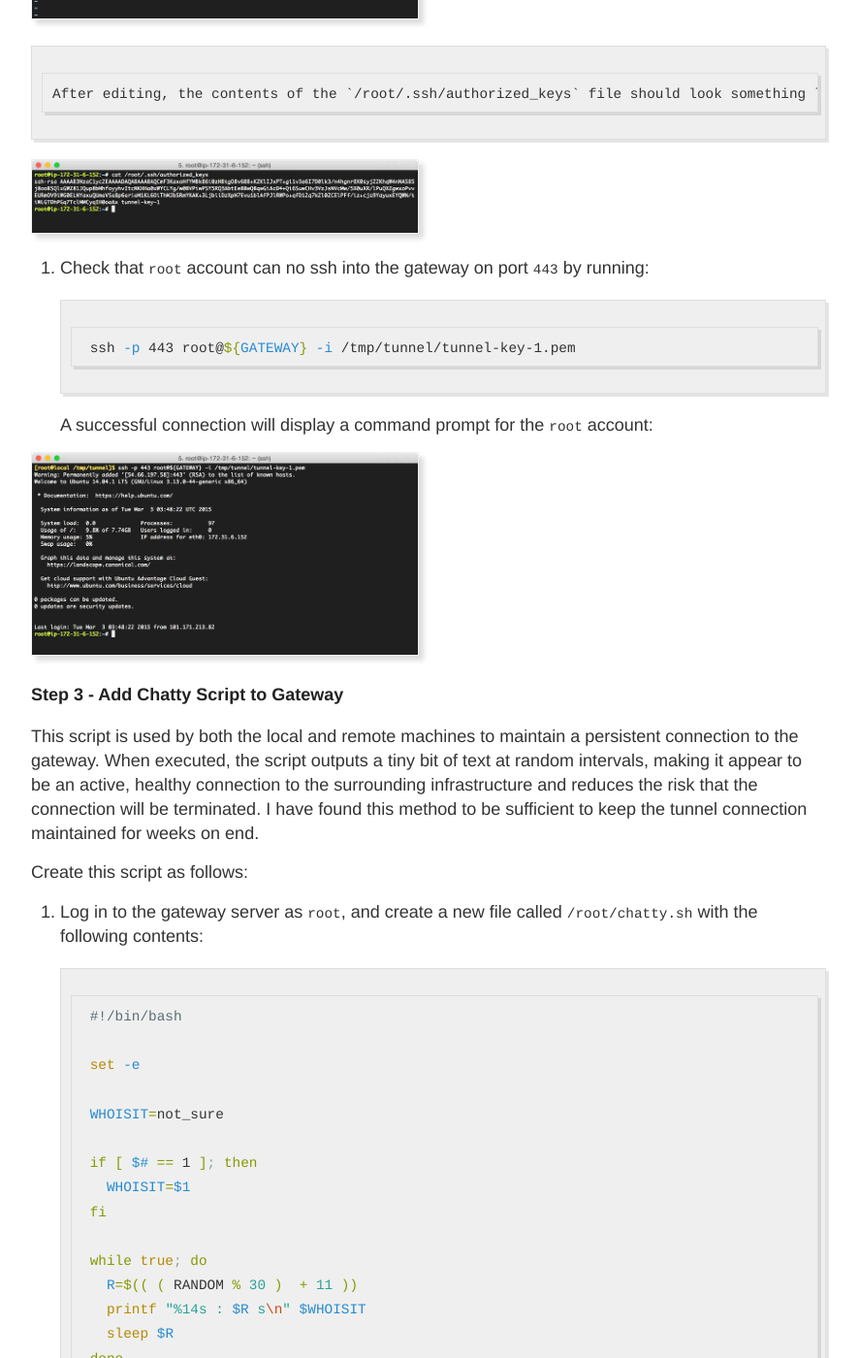
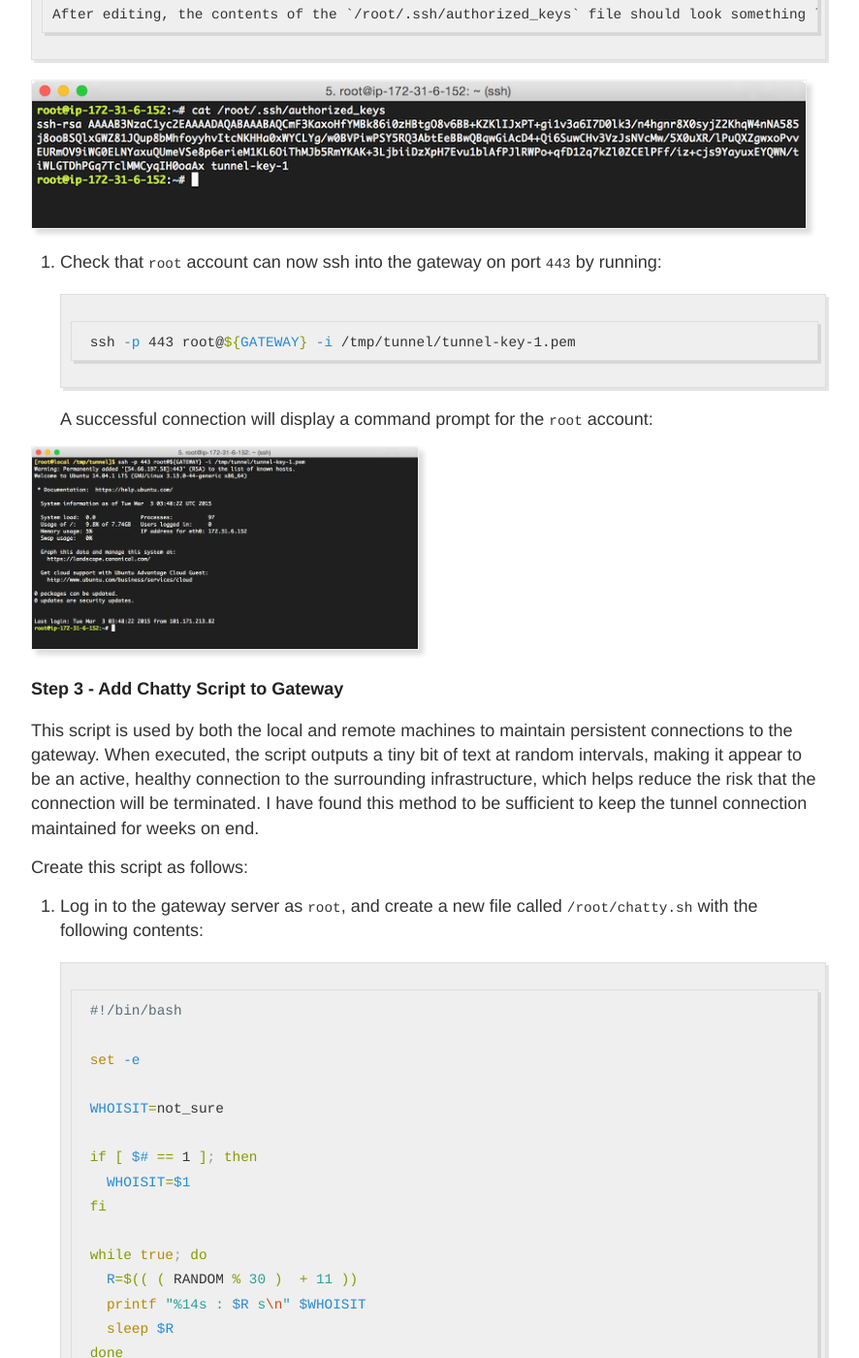
Before and after one commit to corphacks/corphacks.github.io, a Jekyll site: the page built from _posts/2015-03-03-Super-Simple-SSH-Tunnel.md, in a window 1280 px wide and 1400 px high, scrolled down 7105 px. Shown: the whole window at 97% size, without its empty margins (198-1084 px from the left). Built offline with Jekyll 4.4.1, drawn with Linux system fonts in a browser that asks for light colours; Markdown is read by kramdown in place of the engine named in the settings; comment, search, counter and statistics services are not loaded; some of the changed text lies outside the part shown.

````diff
--- a/_posts/2015-03-03-Super-Simple-SSH-Tunnel.md
+++ b/_posts/2015-03-03-Super-Simple-SSH-Tunnel.md
@@ -103,22 +104,25 @@ With the new gateway service up and running on Amazon, the next step is to prepa
     Where `GATEWAY` points to the IP address that was noted in Step 1. If successful, you will be presented with the command prompt of the new instance:
 {% include thumb.html url="/assets/diagrams/simple/ec2conf-1.png" %}
 
-3. Switch to `root` by running `sudo su`, then open the sshd config file for editing using `vi /etc/ssh/sshd_config`:
-{% include thumb.html url="/assets/diagrams/simple/ec2conf-2.png" %}
+3. Switch to `root` by running `sudo su`, then open the sshd config file for editing using `vi` or similar:
 
-4. Add an additional `Port 443` configuration line underneath the existing `Port 22` declaration and save the file:
+    ```bash
+    vi /etc/ssh/sshd_config
+    ```
+
+4. Add an additional `Port 443` configuration directive underneath the existing `Port 22` declaration and save the file:
 {% include thumb.html url="/assets/diagrams/simple/ec2conf-3.png" %}
 
 5. Restart the `ssh` service by running `service ssh restart`:
 {% include thumb.html url="/assets/diagrams/simple/ec2conf-4.png" %}
 
 6. To allow the `root` account to SSH directly into the server, edit the `/root/.ssh/authorized_keys` file and remove the comment at the beginning of the first line, so that the line starts with `ssh-rsa AAA...`:
-{% include thumb.html url="/assets/diagrams/simple/ec2conf-5.png" %}
+{% include bordered.html url="/assets/diagrams/simple/ec2conf-5.png" %}
 
     After editing, the contents of the `/root/.ssh/authorized_keys` file should look something like this:
-{% include thumb.html url="/assets/diagrams/simple/ec2conf-6.png" %}
+{% include bordered.html url="/assets/diagrams/simple/ec2conf-6.png" %}
 
-7. Check that `root` account can no ssh into the gateway on port `443` by running:
+7. Check that `root` account can now ssh into the gateway on port `443` by running:
 
     ```bash
     ssh -p 443 root@${GATEWAY} -i /tmp/tunnel/tunnel-key-1.pem
@@ -130,7 +134,7 @@ With the new gateway service up and running on Amazon, the next step is to prepa
 
 ##### Step 3 - Add Chatty Script to Gateway
 
-This script is used by both the local and remote machines to maintain a persistent connection to the gateway. When executed, the script outputs a tiny bit of text at random intervals, making it appear to be an active, healthy connection to the surrounding infrastructure and reduces the risk that the connection will be terminated. I have found this method to be sufficient to keep the tunnel connection maintained for weeks on end.
+This script is used by both the local and remote machines to maintain persistent connections to the gateway. When executed, the script outputs a tiny bit of text at random intervals, making it appear to be an active, healthy connection to the surrounding infrastructure, which helps reduce the risk that the connection will be terminated. I have found this method to be sufficient to keep the tunnel connection maintained for weeks on end.
 
 Create this script as follows:
 
````
Also changed, not shown: other parts of _posts/2015-03-03-Super-Simple-SSH-Tunnel.md (+1 -0 lines).
